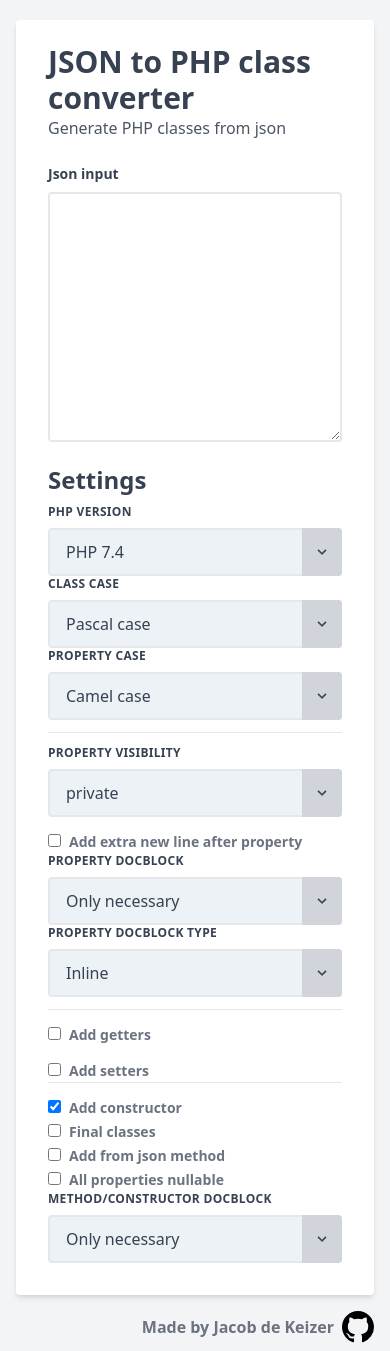
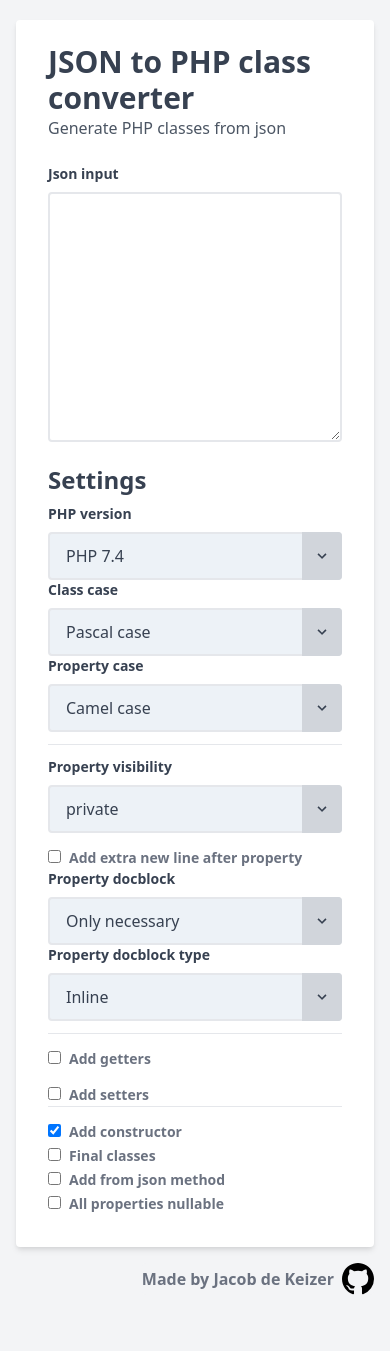
Before and after one commit to jacobdekeizer/json-to-php-generator, a Vue app: page /#/ in a window 390 px wide. After the commit the page ends 1303 px from the top, so only its background shows below. Built offline with nearby package versions, Linux system fonts and the light colour scheme.

Commit message:
Refactor components

```diff
--- a/src/components/Settings.vue
+++ b/src/components/Settings.vue
@@ -2,122 +2,142 @@
     <div>
         <div class="flex flex-wrap -mx-3 mb-3">
             <div class="w-full md:w-1/3 px-3">
+                <FormGroup>
+                    <Label for="php-version">
+                        PHP version
+                    </Label>
                     <Select id="php-version"
-                        label="Php version"
-                        :default-value="settings.phpVersion"
+                            v-model="settings.phpVersion"
                             :options="phpVersionOptions"
-                        @on-value-change="val => settings.phpVersion = val"/>
+                    />
+                </FormGroup>
             </div>
             <div class="w-full md:w-1/3 px-3">
+                <FormGroup>
+                    <Label for="class-case">
+                        Class case
+                    </Label>
                     <Select id="class-case"
-                        label="Class case"
-                        :default-value="settings.classCase"
+                            v-model="settings.classCase"
                             :options="caseOptions"
-                        @on-value-change="val => settings.classCase = val"/>
+                    />
+                </FormGroup>
             </div>
             <div class="w-full md:w-1/3 px-3">
+                <FormGroup>
+                    <Label for="property-case">
+                        Property case
+                    </Label>
                     <Select id="property-case"
-                        label="Property case"
-                        :default-value="settings.propertyCase"
+                            v-model="settings.propertyCase"
                             :options="caseOptions"
-                        @on-value-change="val => settings.propertyCase = val"/>
+                    />
+                </FormGroup>
             </div>
         </div>
         <hr class="mb-3"/>
         <div class="flex flex-wrap -mx-3 mb-3">
             <div class="w-full md:w-1/3 px-3">
-                <Select id="property-visiblity"
-                        label="Property visibility"
-                        :default-value="settings.propertyVisibility"
+                <FormGroup>
+                    <Label for="property-visibility">
+                        Property visibility
+                    </Label>
+                    <Select id="property-visibility"
+                            v-model="settings.propertyVisibility"
                             :options="phpVisibilityOptions"
-                        @on-value-change="val => settings.propertyVisibility = val"/>
+                    />
+                </FormGroup>
 
                 <Checkbox class="mt-3"
                           label="Add extra new line after property"
-                          :default-value="settings.propertyAddExtraNewLine"
-                          @on-value-change="val => settings.propertyAddExtraNewLine = val"/>
+                          v-model="settings.propertyAddExtraNewLine"
+                />
             </div>
             <div class="w-full md:w-1/3 px-3">
+                <FormGroup>
+                    <Label for="property-docblock">
+                        Property docblock
+                    </Label>
                     <Select id="property-docblock"
-                        label="Property docblock"
-                        :default-value="settings.propertyDocblock"
+                            v-model="settings.propertyDocblock"
                             :options="docblockOptions"
-                        @on-value-change="val => settings.propertyDocblock = val"/>
+                    />
+                </FormGroup>
             </div>
-            <div class="w-full md:w-1/3 px-3">
-                <Select v-if="propertyDocblockVisible"
-                        id="property-docblock"
-                        label="Property docblock type"
-                        :default-value="settings.propertyDocblockType"
+            <div class="w-full md:w-1/3 px-3" v-if="propertyDocblockVisible">
+                <FormGroup>
+                    <Label for="property-docblock">
+                        Property docblock type
+                    </Label>
+                    <Select id="property-docblock"
+                            v-model="settings.propertyDocblockType"
                             :options="propertyDocblockTypeOptions"
-                        @on-value-change="val => settings.propertyDocblockType = val"/>
+                    />
+                </FormGroup>
             </div>
         </div>
         <hr class="mb-3"/>
         <div class="flex flex-wrap -mx-3">
             <div class="w-full md:w-1/3 px-3">
-                <Checkbox class="mb-3"
-                          label="Add getters"
-                          :default-value="settings.addGetters"
-                          @on-value-change="val => settings.addGetters = val"/>
-                <Select v-if="settings.addGetters"
-                        class="mb-3"
+                <Checkbox class="mb-3" label="Add getters" v-model="settings.addGetters" />
+
+                <FormGroup v-if="settings.addGetters">
+                    <Label for="getter-case">
+                        Getter case
+                    </Label>
+                    <Select class="mb-3"
                             id="getter-case"
-                        label="Getter case"
-                        :default-value="settings.getterCase"
+                            v-model="settings.getterCase"
                             :options="caseOptions"
-                        @on-value-change="val => settings.getterCase = val" />
+                    />
+                </FormGroup>
             </div>
             <div class="w-full md:w-1/3 px-3">
                 <div class="flex flex-wrap">
                     <div class="w-full md:w-1/2">
-                        <Checkbox label="Add setters"
-                                  :default-value="settings.addSetters"
-                                  @on-value-change="val => settings.addSetters = val"/>
+                        <Checkbox label="Add setters" v-model="settings.addSetters" />
                     </div>
                     <div class="w-full md:w-1/2">
                         <Checkbox v-if="settings.addSetters"
                                   class="mb-3"
                                   label="Is fluent setter"
-                                  :default-value="settings.isFluentSetter"
-                                  @on-value-change="val => settings.isFluentSetter = val"/>
+                                  v-model="settings.isFluentSetter"
+                        />
                     </div>
                 </div>
 
-                <Select v-if="settings.addSetters"
-                        class="mb-3"
+                <FormGroup v-if="settings.addSetters">
+                    <Label for="setter-case">
+                        Setter case
+                    </Label>
+                    <Select class="mb-3"
                             id="setter-case"
-                        label="Setter case"
-                        :default-value="settings.setterCase"
+                            v-model="settings.setterCase"
                             :options="caseOptions"
-                        @on-value-change="val => settings.setterCase = val" />
+                    />
+                </FormGroup>
             </div>
         </div>
         <hr class="mb-3"/>
         <div class="flex flex-wrap -mx-3">
             <div class="w-full md:w-1/3 px-3">
-                <Checkbox label="Add constructor"
-                          :default-value="settings.addConstructor"
-                          @on-value-change="val => settings.addConstructor = val"/>
-                <Checkbox label="Final classes"
-                          :default-value="settings.finalClasses"
-                          @on-value-change="val => settings.finalClasses = val"/>
-                <Checkbox label="Add from json method"
-                          :default-value="settings.addFromJsonMethod"
-                          @on-value-change="val => settings.addFromJsonMethod = val"/>
-                <Checkbox label="All properties nullable"
-                          :default-value="settings.allPropertiesNullable"
-                          @on-value-change="val => settings.allPropertiesNullable = val"/>
+                <Checkbox label="Add constructor" v-model="settings.addConstructor" />
+                <Checkbox label="Final classes" v-model="settings.finalClasses" />
+                <Checkbox label="Add from json method" v-model="settings.addFromJsonMethod" />
+                <Checkbox label="All properties nullable" v-model="settings.allPropertiesNullable" />
             </div>
             <div class="w-full md:w-1/3 px-3">
+                <FormGroup v-if="settings.addSetters">
+                    <Label for="method-constructor-docblock">
+                        Method/Constructor Docblock
+                    </Label>
                     <Select id="method-constructor-docblock"
-                        label="Method/Constructor Docblock"
-                        :default-value="settings.docblock"
+                            v-model="settings.docblock"
                             :options="docblockOptions"
-                        @on-value-change="val => settings.docblock = val"/>
+                    />
+                </FormGroup>
             </div>
         </div>
-
     </div>
 </template>
 
@@ -125,6 +145,8 @@
     import {Component, Prop, Vue} from 'vue-property-decorator';
     import {default as SettingsModel} from '@/dto/Settings';
     import Checkbox from '@/components/form/Checkbox.vue';
+    import FormGroup from '@/components/form/FormGroup.vue';
+    import Label from '@/components/form/Label.vue';
     import Select from '@/components/form/Select.vue';
     import SelectOption from '@/dto/SelectOption';
     import EnumSelect from '@/support/EnumSelect';
@@ -134,8 +156,11 @@
     import {PhpDocblock} from '@/enums/PhpDocblock';
     import {PropertyDocblockType} from '@/enums/PropertyDocblockType';
 
+
     @Component({
         components: {
+            FormGroup,
+            Label,
             Checkbox,
             Select
         }
--- /dev/null
+++ b/src/components/form/FormGroup.vue
@@ -0,0 +1,14 @@
+<template>
+    <label class="form-group">
+        <slot></slot>
+    </label>
+</template>
+
+<script lang="ts">
+    import { Component, Vue } from 'vue-property-decorator';
+
+    @Component
+    export default class FormGroup extends Vue {
+
+    }
+</script>
--- /dev/null
+++ b/src/components/form/Label.vue
@@ -0,0 +1,14 @@
+<template>
+    <label class="block text-gray-700 text-sm font-bold mb-2">
+        <slot></slot>
+    </label>
+</template>
+
+<script lang="ts">
+    import { Component, Vue } from 'vue-property-decorator';
+
+    @Component
+    export default class Label extends Vue {
+
+    }
+</script>
--- a/src/components/form/Select.vue
+++ b/src/components/form/Select.vue
@@ -1,12 +1,9 @@
 <template>
-    <div>
-        <label class="block uppercase tracking-wide text-gray-700 text-xs font-bold mb-2" :for="this.id">
-            {{ this.label }}
-        </label>
     <div class="relative">
         <select class="block appearance-none w-full bg-blue-gray border-2 border-gray-200 text-gray-700 py-3 px-4 pr-8 rounded leading-tight focus:outline-none focus:bg-white focus:border-gray-500"
-                    v-model="value"
-                    :id="this.id">
+                :id="id"
+                :value="value"
+                @input="onValueChanged($event.target.value)">
             <option v-for="option in this.options" :value="option.value" :key="option.value">
                 {{ option.text }}
             </option>
@@ -17,36 +14,20 @@
             </svg>
         </div>
     </div>
-    </div>
 </template>
 
 <script lang="ts">
-    import {Component, Emit, Prop, Vue, Watch} from 'vue-property-decorator';
+    import {Component, Prop, Vue} from 'vue-property-decorator';
     import SelectOption from '@/dto/SelectOption';
 
     @Component
     export default class Select extends Vue {
-        @Prop(String) private readonly id!: string;
-        @Prop(String) private readonly label!: string;
-        @Prop(String) private readonly defaultValue!: string;
-        @Prop(Array) private readonly options!: SelectOption[];
+        @Prop({type: String, required: true}) private readonly id!: string;
+        @Prop({type: String, required: true}) private readonly value!: string;
+        @Prop({type: Array, required: true}) private readonly options!: SelectOption[];
 
-        private value: string | null = null;
-
-        public mounted(): void {
-            if (this.defaultValue) {
-                this.value = this.defaultValue;
-            }
-        }
-
-        @Watch('value')
-        private onValueChanged(newValue: string): void {
-            this.onValueChange(newValue);
-        }
-
-        @Emit()
-        private onValueChange(value: string): string {
-            return value;
+        private onValueChanged(value: string): void {
+            this.$emit('input', value);
         }
     }
 </script>
--- a/src/router/index.ts
+++ b/src/router/index.ts
@@ -1,14 +1,14 @@
 import Vue from 'vue';
 import VueRouter from 'vue-router';
-import Home from '../views/Home.vue';
+import Generator from '../views/Generator.vue';
 
 Vue.use(VueRouter);
 
 const routes = [
   {
     path: '/',
-    name: 'Home',
-    component: Home
+    name: 'Generator',
+    component: Generator
   }
 ];
 
```
Also changed, not shown: src/components/Alert.vue (+5 -7 lines), src/components/form/Checkbox.vue (+10 -21 lines), src/components/form/TextArea.vue (+9 -26 lines), src/views/Generator.vue (renamed from src/views/Home.vue, +13 -9 lines). Lines whose indentation alone changed are shown as unchanged.
